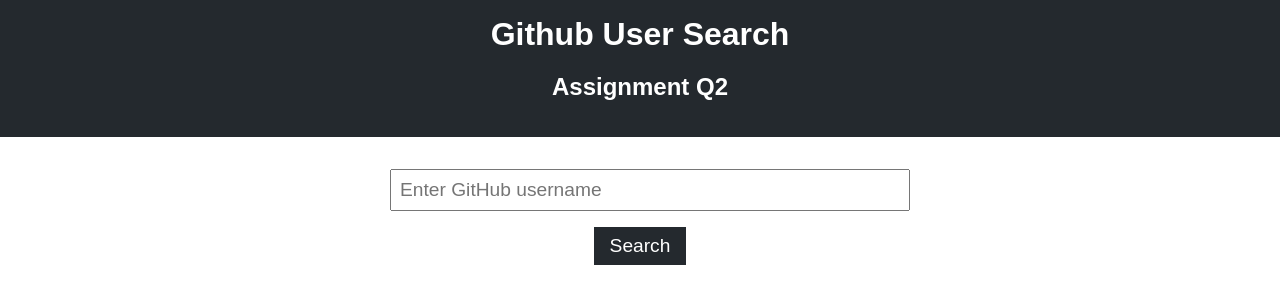
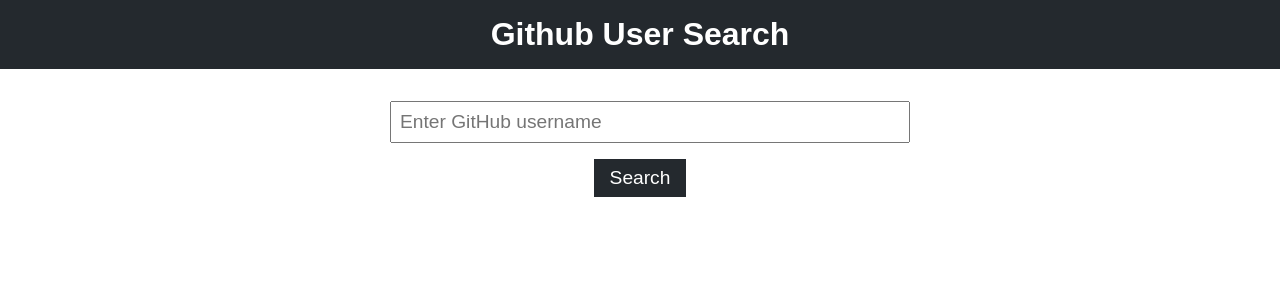
Before and after one commit to abdullah1261/github-profile, a React (Create React App) app: page / in a window 1280 px wide. Shown: the top 304 px of the page. Built offline with nearby package versions, Linux system fonts and the light colour scheme.

Commit message:
checking pull 2

```diff
--- a/src/App.js
+++ b/src/App.js
@@ -7,7 +7,6 @@
     <div className="App">
       <header>
         <h1>Github User Search</h1>
-        <h2>Assignment Q2</h2>
       </header>
       <SearchUser />
     </div>
```
